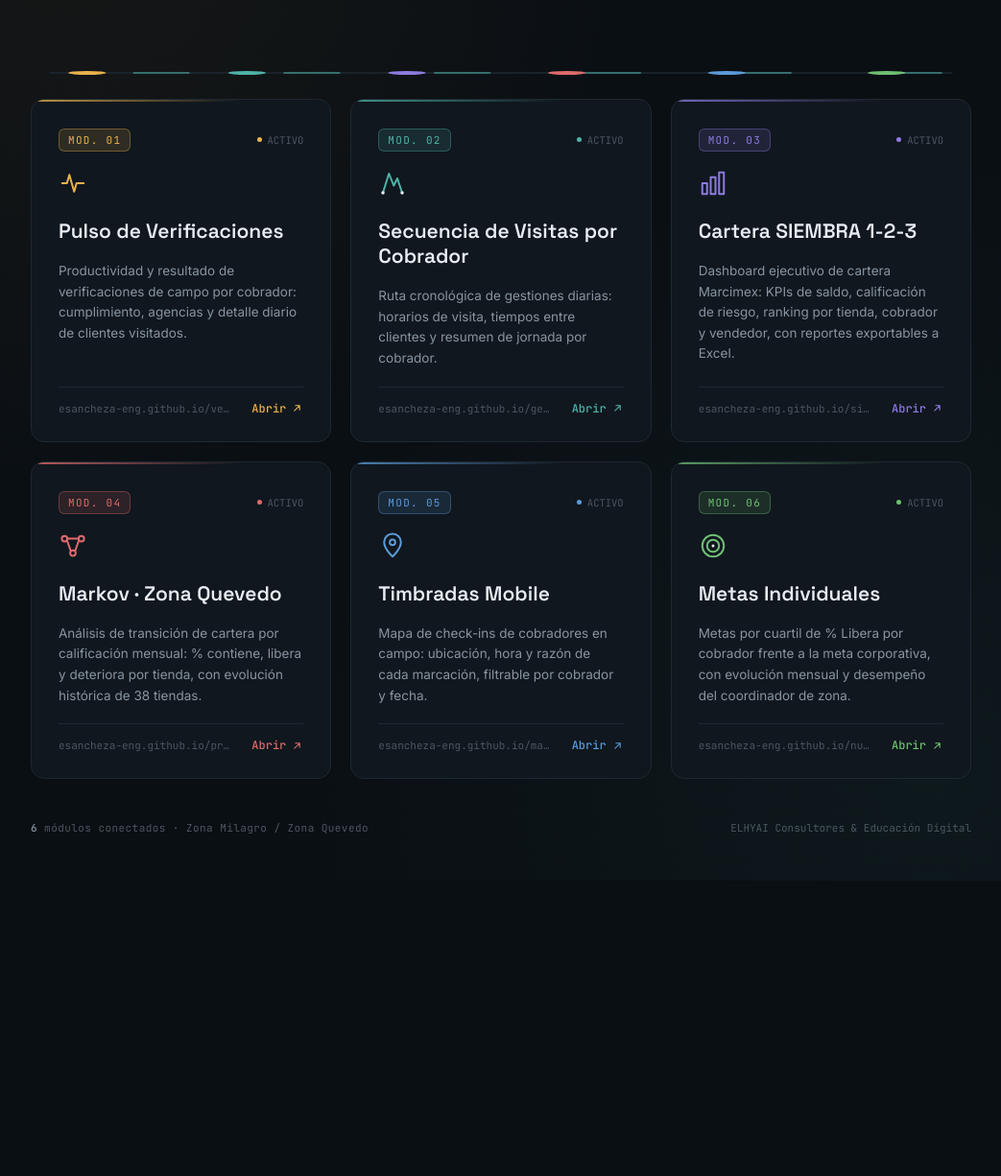
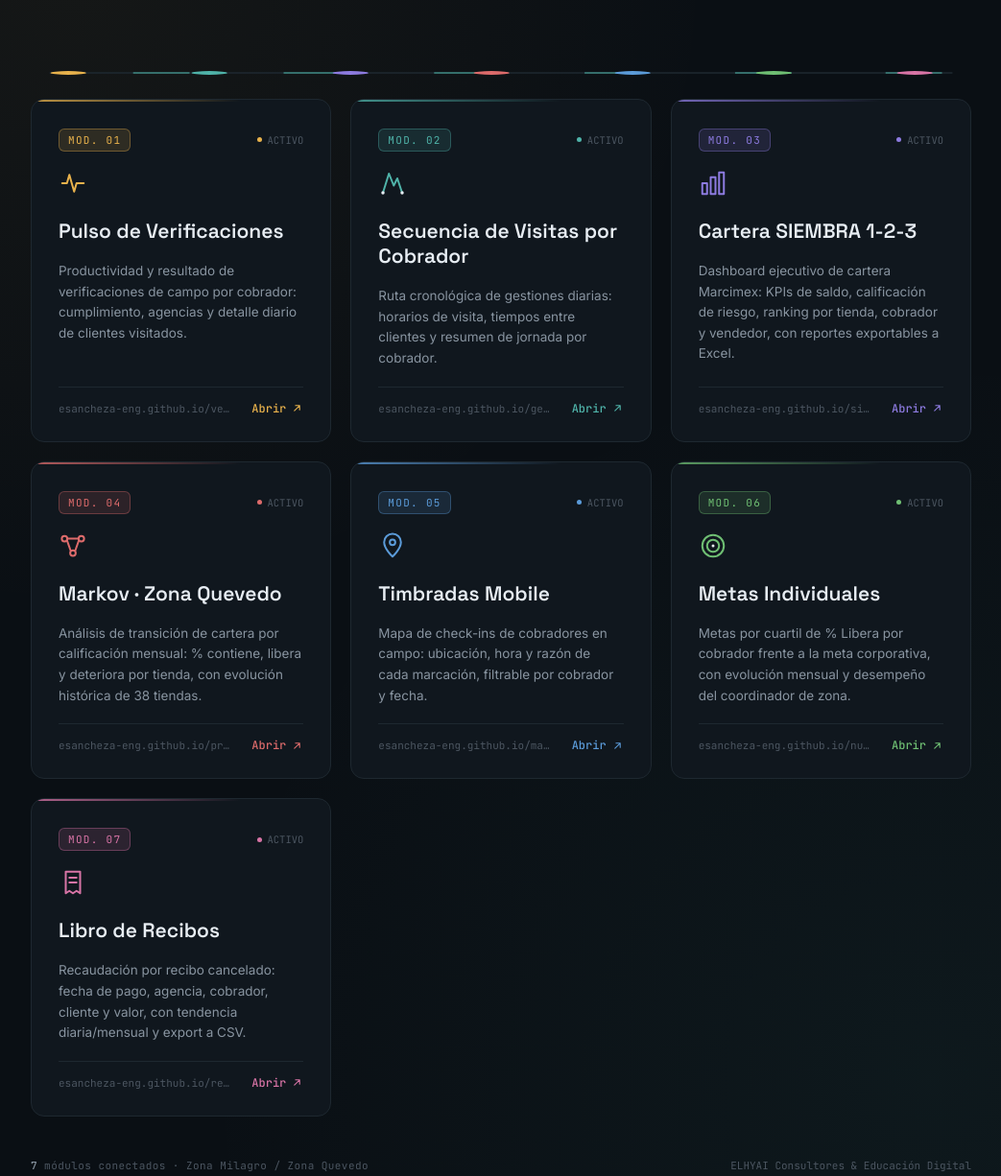
Before and after one commit to esancheza-eng/Nexus-Cobranzas-Completo-Zona-Milagro, a plain HTML site: page index.html in a window 1280 px wide. Shown: the part 176-1402 px from the top of the page at 96% size, without its empty margins (118-1161 px from the left). Before the commit the page ends 1094 px from the top, so only its background shows below. Drawn offline with Linux system fonts and the light colour scheme.

```diff
--- a/index.html
+++ b/index.html
@@ -24,6 +24,8 @@
     --blue-dim: #24405C;
     --green: #6FBF73;
     --green-dim: #2C4A2E;
+    --magenta: #D874A6;
+    --magenta-dim: #5C2F49;
     --text: #E7EDF3;
     --text-dim: #8894A0;
     --text-faint: #4C5661;
@@ -285,6 +287,7 @@
   .card.markov { --card-accent: var(--coral); }
   .card.timbradas { --card-accent: var(--blue); }
   .card.metas { --card-accent: var(--green); }
+  .card.recibos { --card-accent: var(--magenta); }
 
   /* ---------- Footer ---------- */
   footer {
@@ -332,12 +335,13 @@
     <svg viewBox="0 0 100 46" preserveAspectRatio="none">
       <line x1="2" y1="23" x2="98" y2="23" class="route-line"/>
       <line x1="2" y1="23" x2="98" y2="23" class="route-line-active"/>
-      <circle cx="6" cy="23" r="2" fill="var(--amber)"/>
-      <circle cx="23" cy="23" r="2" fill="var(--teal)"/>
-      <circle cx="40" cy="23" r="2" fill="var(--violet)"/>
-      <circle cx="57" cy="23" r="2" fill="var(--coral)"/>
-      <circle cx="74" cy="23" r="2" fill="var(--blue)"/>
-      <circle cx="91" cy="23" r="2" fill="var(--green)"/>
+      <circle cx="4" cy="23" r="1.9" fill="var(--amber)"/>
+      <circle cx="19" cy="23" r="1.9" fill="var(--teal)"/>
+      <circle cx="34" cy="23" r="1.9" fill="var(--violet)"/>
+      <circle cx="49" cy="23" r="1.9" fill="var(--coral)"/>
+      <circle cx="64" cy="23" r="1.9" fill="var(--blue)"/>
+      <circle cx="79" cy="23" r="1.9" fill="var(--green)"/>
+      <circle cx="94" cy="23" r="1.9" fill="var(--magenta)"/>
     </svg>
   </div>
 
@@ -473,10 +477,31 @@
       </div>
     </a>
 
+    <a class="card recibos" href="https://esancheza-eng.github.io/reciboscobranzas/" target="_blank" rel="noopener">
+      <div class="card-top">
+        <span class="mod-tag">MOD. 07</span>
+        <span class="status-tag"><span class="dot"></span>ACTIVO</span>
+      </div>
+      <div class="icon-wrap">
+        <svg viewBox="0 0 24 24" fill="none" stroke-width="1.6" stroke-linecap="round" stroke-linejoin="round">
+          <path d="M6 3h12v18l-3-2-3 2-3-2-3 2V3z"/>
+          <path d="M9 8h6M9 12h6"/>
+        </svg>
+      </div>
+      <h2>Libro de Recibos</h2>
+      <p>Recaudación por recibo cancelado: fecha de pago, agencia, cobrador, cliente y valor, con tendencia diaria/mensual y export a CSV.</p>
+      <div class="card-footer">
+        <span class="card-url">esancheza-eng.github.io/reciboscobranzas</span>
+        <span class="go">Abrir
+          <svg viewBox="0 0 24 24" fill="none" stroke="currentColor" stroke-width="2" stroke-linecap="round" stroke-linejoin="round"><path d="M7 17L17 7M9 7h8v8"/></svg>
+        </span>
+      </div>
+    </a>
+
   </div>
 
   <footer>
-    <div class="foot-left"><b>6</b> módulos conectados · Zona Milagro / Zona Quevedo</div>
+    <div class="foot-left"><b>7</b> módulos conectados · Zona Milagro / Zona Quevedo</div>
     <div class="foot-right">ELHYAI Consultores & Educación Digital</div>
   </footer>
 
```
